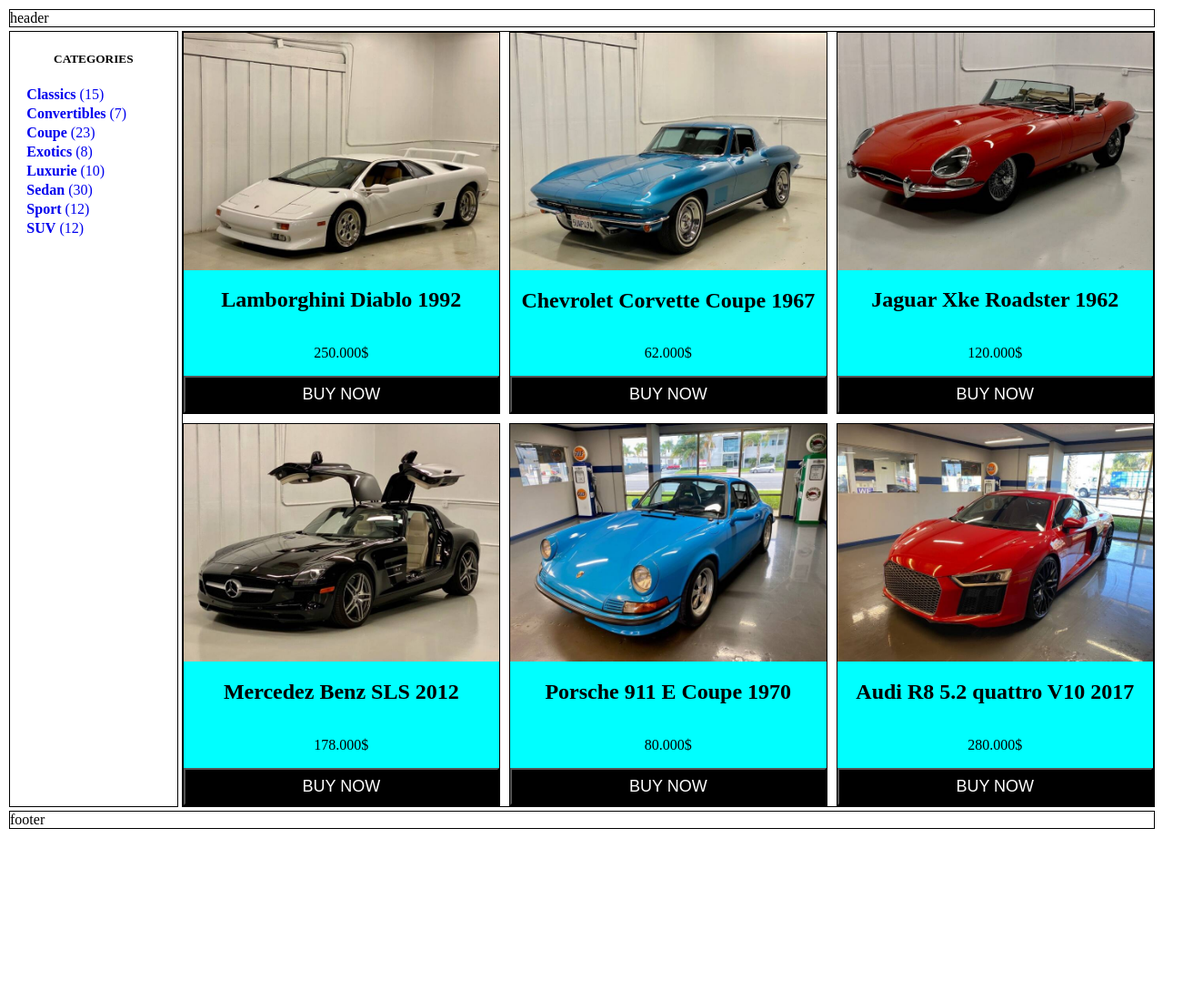
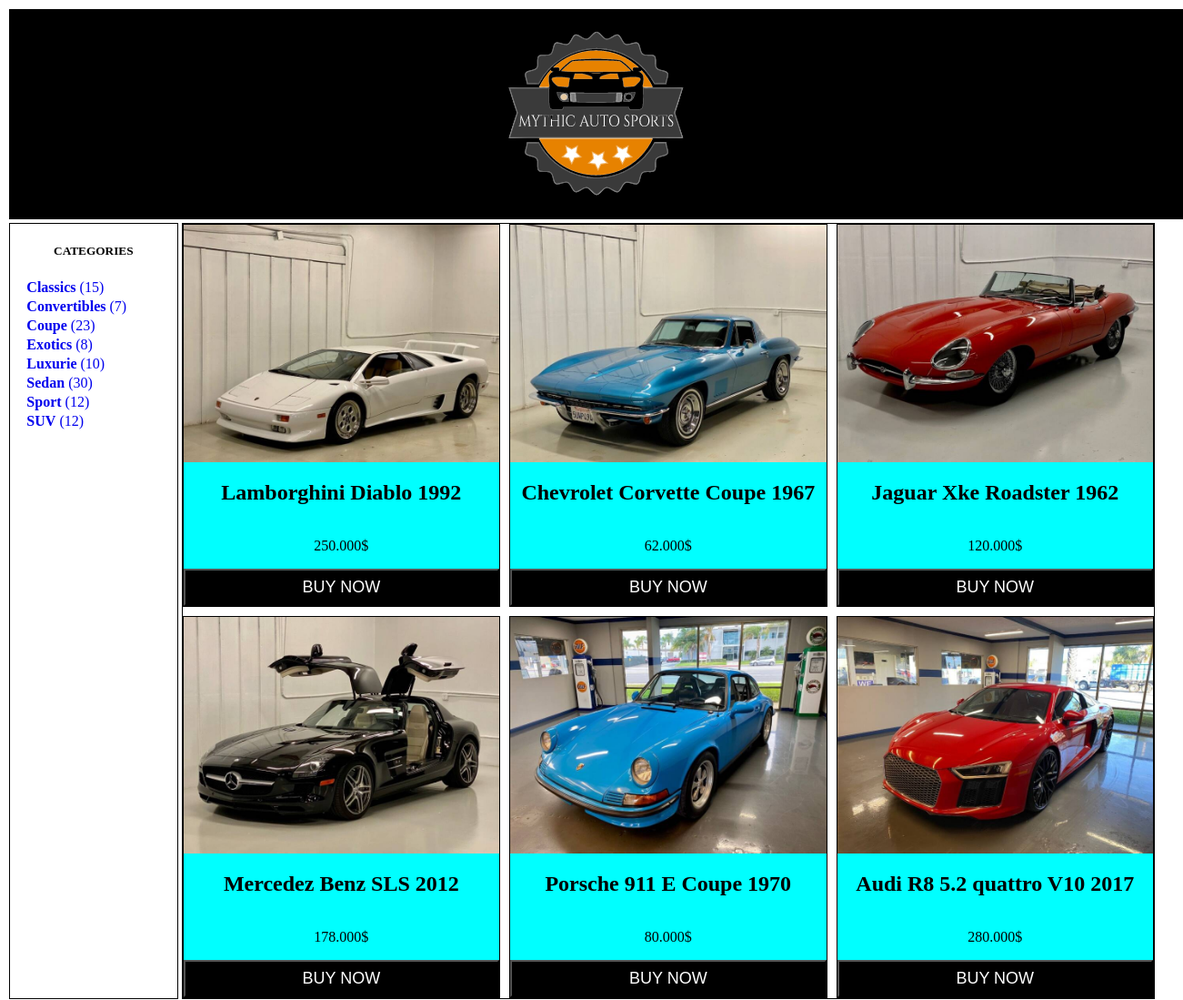
Before and after one commit to Marksolidor/ecommerse, a plain HTML site: page index.html in a window 1280 px wide. Shown: the top 1099 px of the page at 91% size, 1301 px wide, since content can reach past the window. Before the commit the page ends 921 px from the top, so only its background shows below. Drawn offline with Linux system fonts and the light colour scheme.

Commit message:
feat navbar logo

```diff
--- a/assets/css/style.css
+++ b/assets/css/style.css
@@ -14,6 +14,14 @@
 
 .footer {
   grid-area: footer;
+}
+
+/**navbar**/
+.header{
+padding: 1%;
+background-color: black;
+text-align: center;
+min-width: 100%;
 }
 
 /**SIDEBAR**/
--- a/index.html
+++ b/index.html
@@ -10,7 +10,11 @@
 <body>
     <div class="grid-container">
         <!--HEADER-->
-        <div class="header box">header</div>
+        <div class="header box">
+            <a href="#">
+                <img class="logo" src="assets/images/logo.png" alt="">
+            </a>
+        </div>
         <!--LEFT SIDEBAR-->
         <div class="sidebar box">
             <h5 class="categorie">CATEGORIES</h5>
```
Also changed, not shown: assets/images/logo.png (added).
